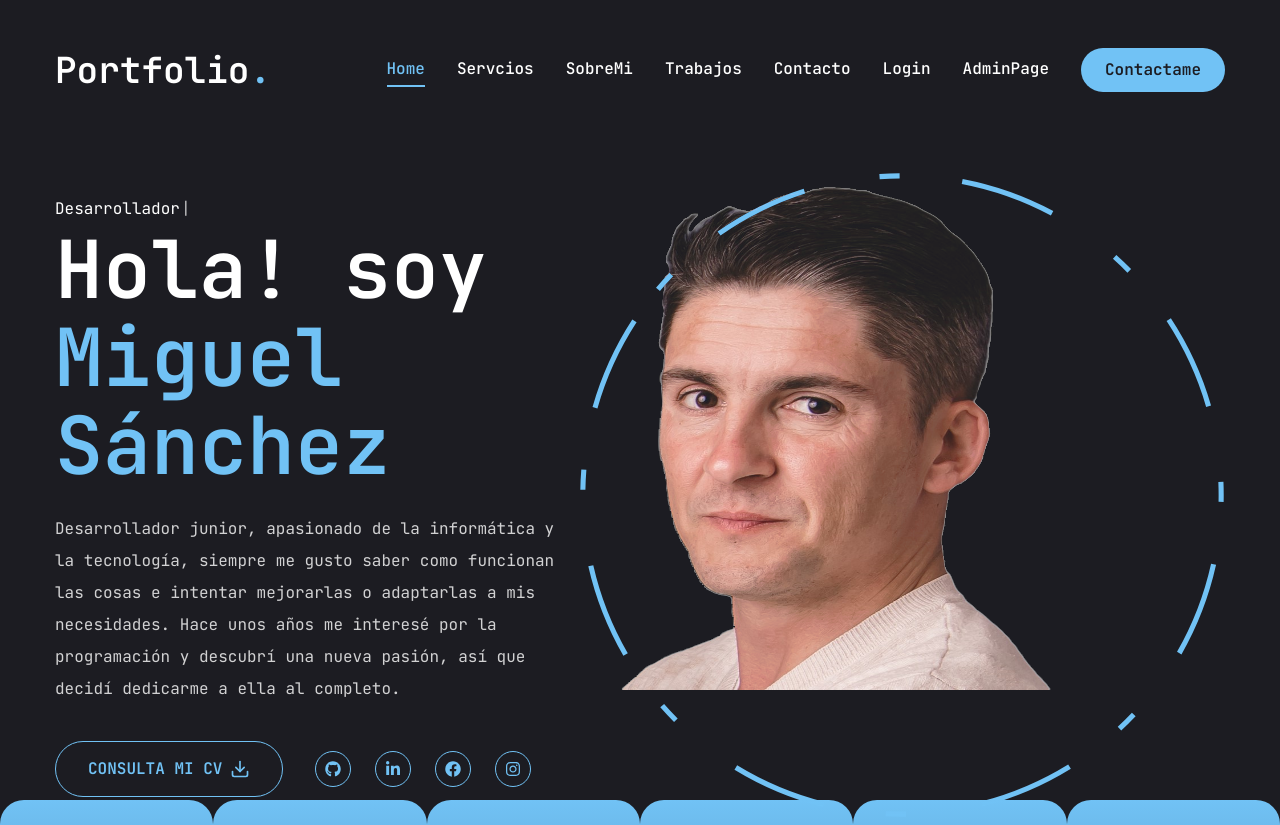
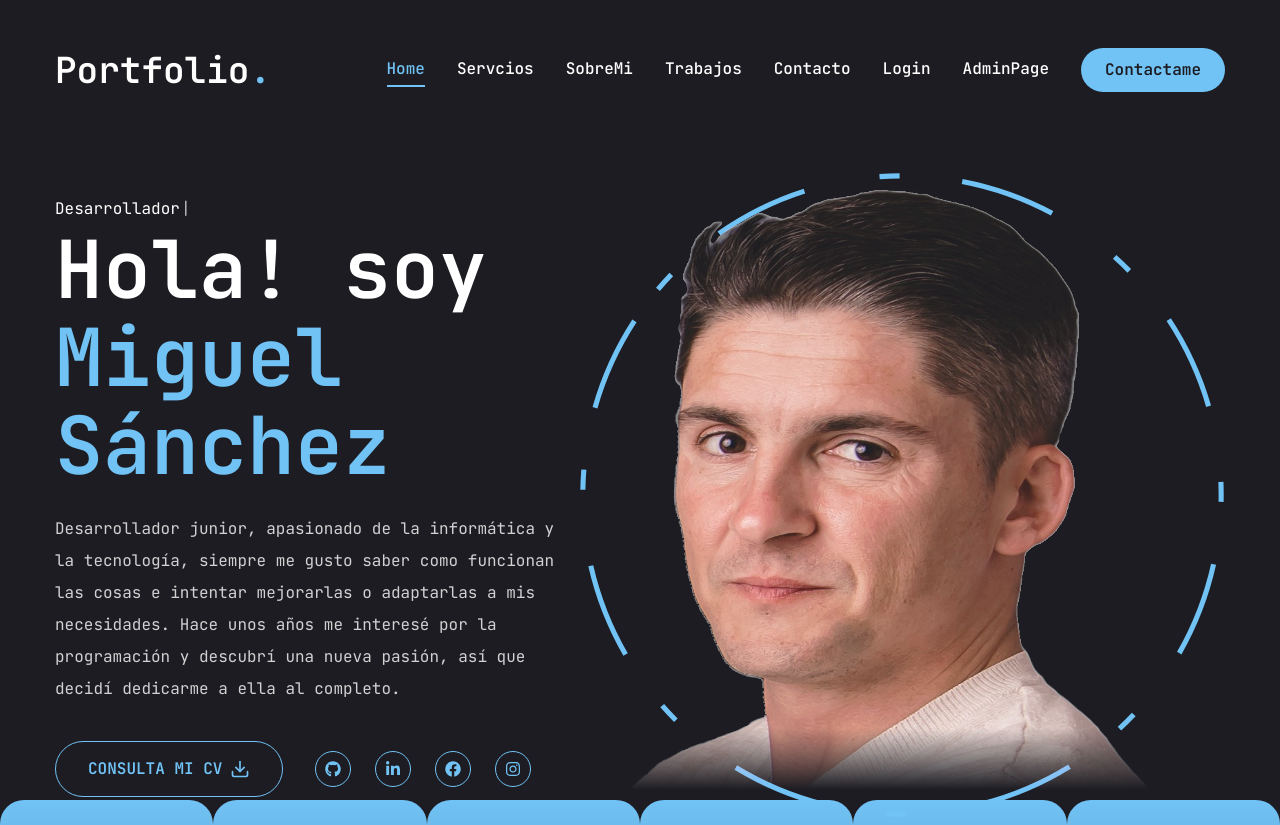
Before and after one commit to misama484/portfolio20, a Next.js app: page / in a window 1280 px wide. Shown: the top 825 px of the page. Built offline with nearby package versions, Linux system fonts and the light colour scheme.

Commit message:
retoques

```diff
--- a/app/globals.css
+++ b/app/globals.css
@@ -22,4 +22,11 @@
   .text-outline-hover {
     -webkit-text-stroke: 2px #3dadf2;
   }
+
+  .image {
+    mask-image: linear-gradient(
+      black 90%,
+      transparent
+    )
+  }
 }
--- a/components/Photo.jsx
+++ b/components/Photo.jsx
@@ -22,14 +22,14 @@ const Photo = () => {
           opacity: 1,
           transition: {delay: 1.4, duration: 0.4, ease: "easeInOut"},
         }}
-        className="w-[398px] h-[398px] xl:w-[478px] xl:h-[518px] mix-blend-lighten ml-1 absolute ">
+        className="w-[398px] h-[398px] xl:w-[578px] xl:h-[618px] mix-blend-lighten ml-1 absolute">
           <Image
             src="/assets/fotoDifum.png"
             alt="foto"
             layout="fill"
             priority
             quality={100}
-            className= "bg-gradient-to-b from-black"  /> {/* CREAR GRADIENTE INFERIOR ESTE NO FUNCIONA */}
+            className= "image "  /> {/* creado gradiente, en global.css */}
         </motion.div>
 
         {/* Circulo */}
--- a/tailwind.config.js
+++ b/tailwind.config.js
@@ -32,6 +32,8 @@ module.exports = {
         },
       },
 
+
+
       keyframes: {
         "accordion-down": {
           from: { height: "0" },
```
Also changed, not shown: components/Card.jsx (added).
